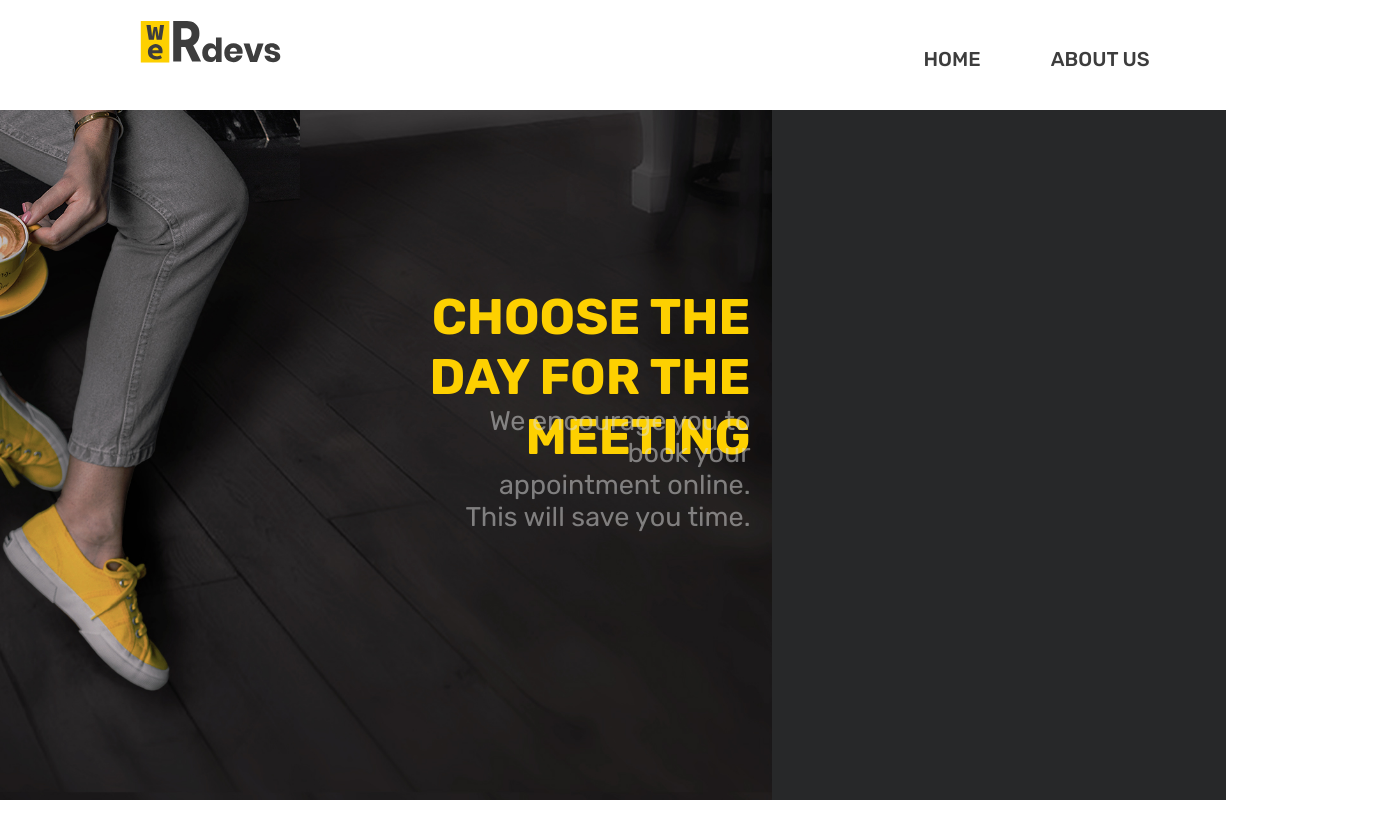
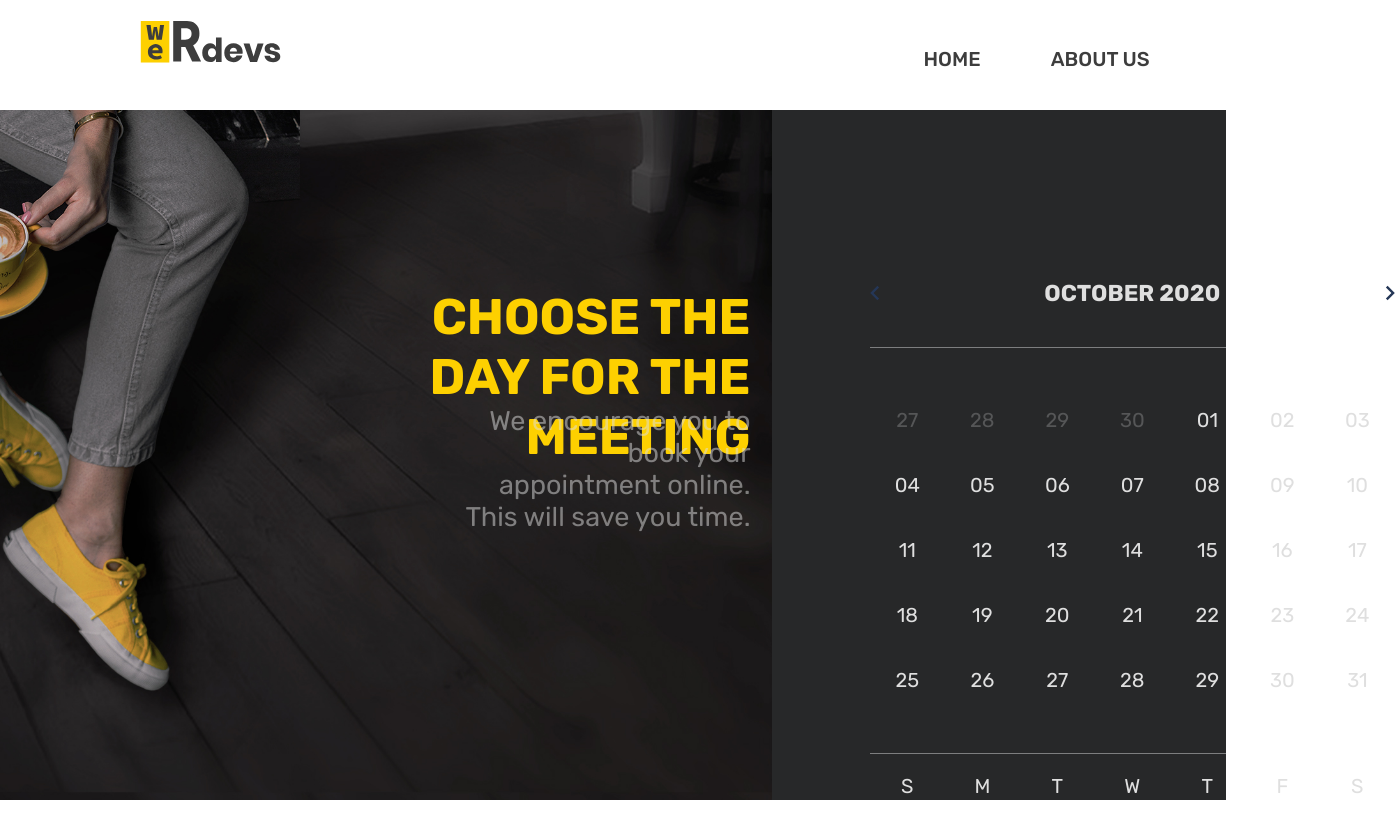
Before and after one commit to ogsevko/werdevs-test-task, a React (Create React App) app: page / in a window 1280 px wide. Shown: the whole page, 1395 px wide, since content can reach past the window. Built offline with nearby package versions, Linux system fonts and the light colour scheme.

Commit message:
Styles, ability to change month for calendar

```diff
--- a/src/components/Calendar.js
+++ b/src/components/Calendar.js
@@ -6,13 +6,13 @@ import { v4 as uuidv4 } from 'uuid';
 
 export const Calendar = () => {
   const [month, setMonth] = useState('');
-  const [year, setYear] = useState('');
+  const [year, setYear] = useState(null);
   const [weeks, setWeeks] = useState([]);
 
   useEffect(() => {
     const fullDate = new Date();
 
-    setMonth(monthNames[fullDate.getMonth()]);
+    setMonth(fullDate.getMonth());
     setYear(fullDate.getFullYear());
 
     const calendarWeeks
@@ -20,6 +20,12 @@ export const Calendar = () => {
 
     setWeeks(calendarWeeks);
   }, []);
+
+  useEffect(() => {
+    const calendarWeeks = getDayNumbers(month, year);
+
+    setWeeks(calendarWeeks);
+  }, [month, year]);
 
   function getDayNumbers(newMonth, newYear) {
     const nDaysPrevMonth = new Date(newYear, newMonth, 0).getDate();
@@ -32,7 +38,7 @@ export const Calendar = () => {
     const dayNumbersByWeeks = [];
 
     let newId = '';
-    let i = nDaysPrevMonth - firstDayCurrentMonth - 1;
+    let i = nDaysPrevMonth - firstDayCurrentMonth + 1;
 
     if (firstDayCurrentMonth !== 0) {
       for (i; i <= nDaysPrevMonth; i++) {
@@ -83,39 +89,70 @@ export const Calendar = () => {
     return dayNumbersByWeeks;
   }
 
+  const changeMonth = (event) => {
+    let newMonth;
+    let newYear = year;
+
+    if (event.target.id === 'arrow-left') {
+      if (month === 0) {
+        newMonth = 11;
+        newYear = year - 1;
+      } else {
+        newMonth = month - 1;
+      }
+    } else if (event.target.id === 'arrow-right') {
+      if (month === 11) {
+        newMonth = 0;
+        newYear = year + 1;
+      } else {
+        newMonth = month + 1;
+      }
+    }
+
+    setMonth(newMonth);
+    setYear(newYear);
+  };
+
   return (
     <div className="calendar">
       <div className="calendar__header">
         <img
           src={process.env.PUBLIC_URL + 'arrow-left.svg'}
+          id="arrow-left"
           alt="Click on this arrow to move one month back"
           className="calendar__arrow"
+          onClick={(e) => changeMonth(e)}
         />
-        <h2 className = "calendar__month">
-          {`${month} ${year}`}
+        <h2 className = "calendar__date">
+          {`${monthNames[month]} ${year}`}
         </h2>
         <img
-          src={process.env.PUBLIC_URL + 'arrow-left.svg'}
+          src={process.env.PUBLIC_URL + 'arrow-right.svg'}
+          id="arrow-right"
           alt="Click on this arrow to move one month ahead"
           className="calendar__arrow"
+          onClick={(e) => changeMonth(e)}
         />
       </div>
 
-      <table className="calendar__month">
-        {weeks.map((week) => (
-          <CalendarWeek week={week} />
+      <div className="calendar__month">
+        {weeks.map((week, index) => (
+          <CalendarWeek
+            week={week}
+            key={index}
+          />
         ))}
+      </div>
 
-        <tr className="calendar__footer">
-          {dayNames.map((dayName) => (
-            <td className="calendar__day-name">
-              {
-                dayName[0]
-              }
-            </td>
-          ))}
-        </tr>
-      </table>
+      <div className="calendar__footer">
+        {dayNames.map((dayName) => (
+          <div className="calendar__day calendar__day-bright">
+            <span className="calendar__day-name">
+              {dayName[0]}
+            </span>
+          </div>
+        ))}
+      </div>
     </div>
   );
 };
--- a/src/components/CalendarWeek.js
+++ b/src/components/CalendarWeek.js
@@ -6,18 +6,23 @@ const classNames = require('classnames');
 
 export const CalendarWeek = ({ week }) => {
   return (
-    <tr className="calendar__week">
+    <div className="calendar__week">
       {week.map((day, index) => (
-        <td
+        <div
           className={
-            classNames('calendar__day', `calenday__day-${day.class}`)
+            classNames(
+              'calendar__day',
+              `calendar__day-${day.class}`,
+            )
           }
           title={dayNames[index]}
           key={day.id}
         >
-          {day.number}
-        </td>
+          <span className="calendar__number">
+            {day.number}
+          </span>
+        </div>
       ))}
-    </tr>
+    </div>
   );
 };
--- a/src/components/Home.js
+++ b/src/components/Home.js
@@ -1,5 +1,6 @@
-// eslint-disable-next-line no-unused-vars
+/* eslint-disable no-unused-vars */
 import React from 'react';
+import { Calendar } from './Calendar';
 
 export function Home() {
   return (
@@ -20,7 +21,9 @@ export function Home() {
           This will save you time.
         </p>
       </div>
-      <div className="home__calendar"></div>
+      <div className="home__panel">
+        <Calendar />
+      </div>
     </main>
   );
 };
--- a/src/main.scss
+++ b/src/main.scss
@@ -3,6 +3,7 @@
 @import "./styles/header.scss";
 @import "./styles/nav.scss";
 @import "./styles/home.scss";
+@import "./styles/calendar.scss";
 
 * {
   box-sizing: border-box;
--- a/src/styles/calendar.scss
+++ b/src/styles/calendar.scss
@@ -1,9 +1,80 @@
 .calendar {
+  position: absolute;
+  top: 150px;
+  left: 97.5px;
 
   &__header {
     display: flex;
     flex-direction: row;
     justify-content: space-between;
     align-items: center;
+
+    width: 525px;
+    margin-bottom: 40px;
+    padding-bottom: 20px;
+    border-bottom: 1px solid rgba(255, 255, 255, 0.4);
+  }
+
+  &__arrow {
+    width: 10px;
+    height: 16px;
+
+    cursor: pointer;
+  }
+
+  &__date {
+    font-size: 23px;
+    color: #dfdfdf;
+    text-transform: uppercase;
+  }
+
+  &__month {
+    margin-bottom: 40px;
+  }
+
+  &__day {
+    position: relative;
+    display: inline-block;
+
+    width: 50px;
+    height: 50px;
+    margin: 7.5px 12.5px;
+
+    font-size: 20px;
+    text-align: center;
+
+    transition: background-color 0.3s, color 0.3s;
+  }
+
+  &__day:hover {
+    background-color: rgba(255, 255, 255, 0.4);
+  }
+
+  &__day-bright {
+    color: #dfdfdf;
+  }
+
+  &__day-dim {
+    color: #dfdfdf;
+    opacity: 0.25;
+  }
+
+  &__day-active {
+    background-color: #fdd000;
+    color: #3d3d3d;
+  }
+
+  &__number,
+  &__day-name {
+    position: relative;
+    display: block;
+    top: 50%;
+    left: 50%;
+    transform: translate(-50%, -50%);
+  }
+
+  &__footer {
+    border-top: 1px solid rgba(255, 255, 255, 0.4);
+    border-bottom: 1px solid rgba(255, 255, 255, 0.4);
   }
 }
--- a/src/styles/home.scss
+++ b/src/styles/home.scss
@@ -42,11 +42,12 @@
     opacity: 0.5;
   }
 
-  &__calendar {
+  &__panel {
     display: inline-block;
     position: relative;
     bottom: 0;
     right: 0;
+
     width: 37%;
     height: 100%;
 
```
